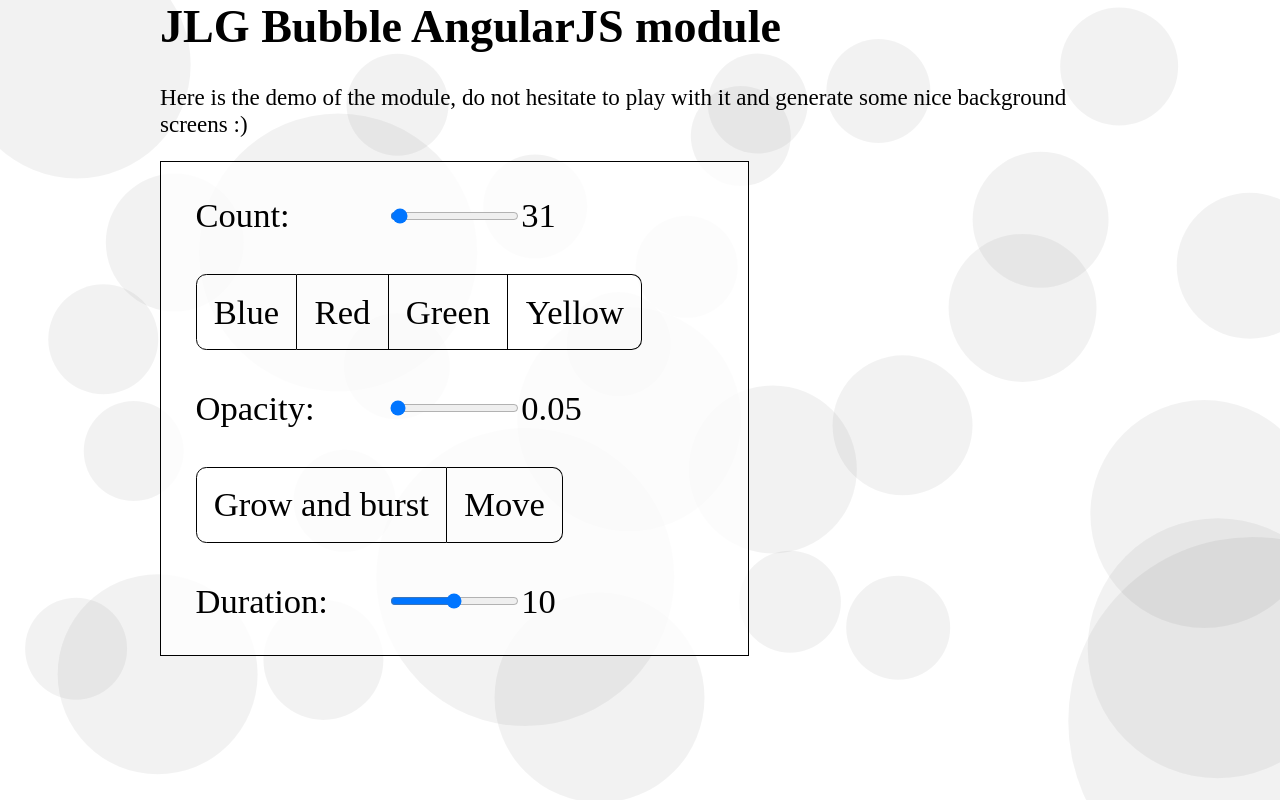
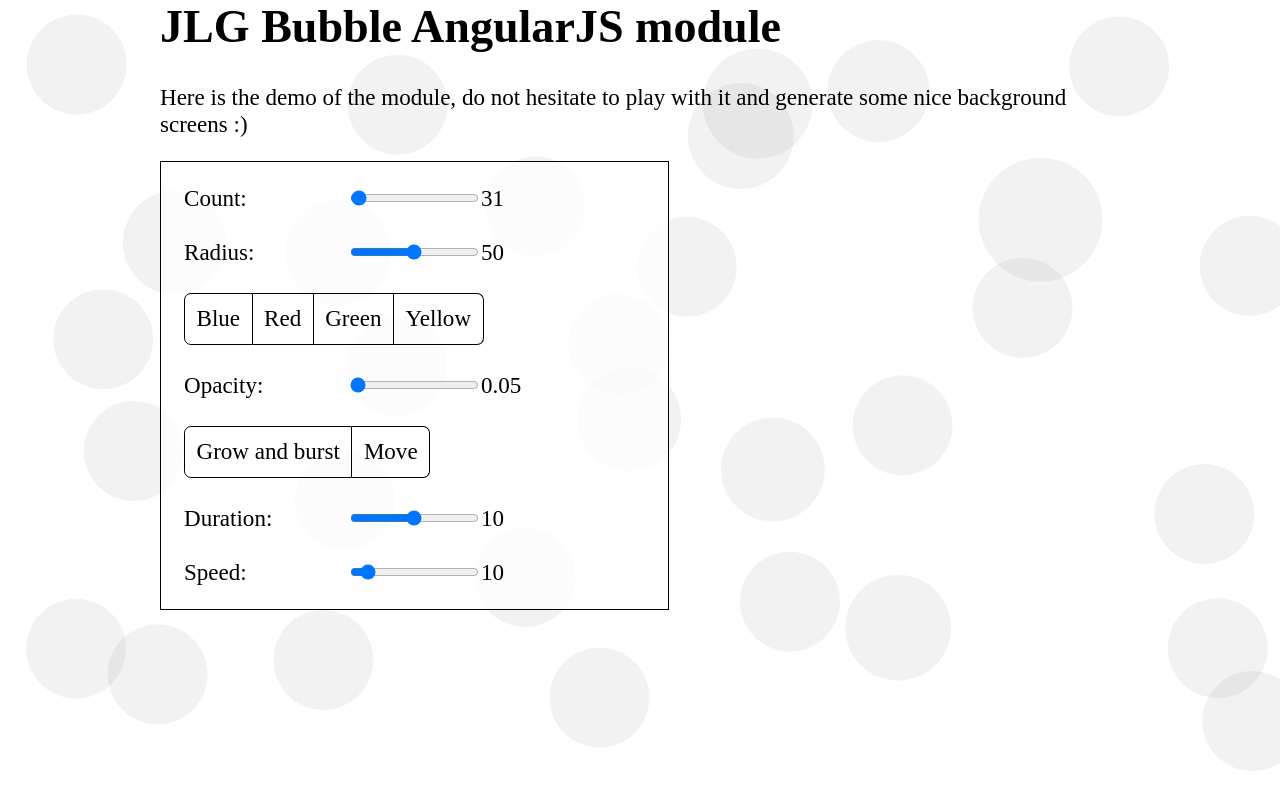
Before and after one commit to jlguenego/jlg-bubble, a plain HTML site: page example/index.html in a window 1280 px wide. Drawn offline with nearby package versions, Linux system fonts and the light colour scheme.

Commit message:
Update 2017-12-27T10:09:38.815Z

```diff
--- a/dist/jlg-bubble.js
+++ b/dist/jlg-bubble.js
@@ -5,8 +5,8 @@
 
 	var app = angular.module('jlg-bubble', []);
 
-	function rand3() {
-		return Math.random() * Math.random() * Math.random();
+	function rand6() {
+		return Math.random() * Math.random() * Math.random() * Math.random() * Math.random() * Math.random();
 	}
 
 	function generateCircle(options) {
@@ -38,9 +38,9 @@
 			var c = {
 				x: (zones[_i2].x + Math.random()) * w,
 				y: (zones[_i2].y + Math.random()) * h,
-				vx: 100 * (Math.random() - 0.5),
-				vy: 100 * (Math.random() - 0.5),
-				r: Math.floor(rand3() * 200 + options.radius),
+				vx: 10 * options.speed * (Math.random() - 0.5),
+				vy: 10 * options.speed * (Math.random() - 0.5),
+				r: Math.floor(rand6() * 100 + options.radius),
 				c: Math.floor(Math.random() * options.colors.length),
 				duration: (1 + Math.random()) * options.duration
 			};
@@ -71,11 +71,11 @@
 				this.render = function () {
 					_this.options.width = _this.options.width || _this.bggen.clientWidth;
 					_this.options.height = _this.options.height || _this.bggen.clientHeight;
+					_this.options.radius = _this.options.radius || 50;
 					_this.options.duration = _this.options.duration || 10;
+					_this.options.speed = _this.options.speed || 10;
 
 					var colors = _this.options.colors || ['hsla(0, 100%, 50%, 0.05)', 'hsla(120, 100%, 50%, 0.05)', 'hsla(240, 100%, 50%, 0.05)', 'hsla(60, 100%, 50%, 0.1)'];
-
-					_this.options.radius = _this.options.radius || 50;
 
 					var content = '';
 					var array = generateCircle(_this.options);
--- a/example/index.html
+++ b/example/index.html
@@ -15,7 +15,17 @@
 		<h1>JLG Bubble AngularJS module</h1>
 		<p>Here is the demo of the module, do not hesitate to play with it and generate some nice background screens :)</p>
 		<form>
-			<label><span>Count: </span><input type="range" ng-model="cfg.count" min="20" max="1000"><span>{{cfg.count}}</span></label>
+			<label>
+				<span>Count: </span>
+				<input type="range" ng-model="cfg.count" min="20" max="1000">
+				<span>{{cfg.count}}</span>
+			</label>
+			<br>
+			<label>
+				<span>Radius: </span>
+				<input type="range" ng-model="cfg.radius" min="1" max="100">
+				<span>{{cfg.radius}}</span>
+			</label>
 			<br>
 			<button-group class="clearfix">
 				<button jlg-state="color.blue">Blue</button>
@@ -24,14 +34,28 @@
 				<button jlg-state="color.yellow">Yellow</button>
 			</button-group>
 			<br>
-			<label><span>Opacity: </span><input type="range" ng-model="cfg.opacity" min="0.05" max="1" step="0.05"><span>{{cfg.opacity}}</span></label>
+			<label>
+				<span>Opacity: </span>
+				<input type="range" ng-model="cfg.opacity" min="0.05" max="1" step="0.05">
+				<span>{{cfg.opacity}}</span>
+			</label>
 			<br>
 			<button-group class="clearfix">
 				<button jlg-state="cfg.grow">Grow and burst</button>
 				<button jlg-state="cfg.move">Move</button>
 			</button-group>
 			<br>
-			<label><span>Duration: </span><input type="range" ng-model="cfg.duration" min="0.1" max="20" step="0.1"><span>{{cfg.duration}}</span></label>
+			<label>
+				<span>Duration: </span>
+				<input type="range" ng-model="cfg.duration" min="0.1" max="20" step="0.1">
+				<span>{{cfg.duration}}</span>
+			</label>
+			<br>
+			<label>
+				<span>Speed: </span>
+				<input type="range" ng-model="cfg.speed" min="1" max="100" step="1">
+				<span>{{cfg.speed}}</span>
+			</label>
 		</form>
 	</main>
 	<script src="https://cdnjs.cloudflare.com/ajax/libs/angular.js/1.6.5/angular.js"></script>
--- a/example/style.css
+++ b/example/style.css
@@ -24,10 +24,10 @@ h1 {
 form {
 	display: block;
 	padding: 1em;
-	width: 15em;
+	width: 20em;
 	background-color: hsla(0, 0%, 100%, 0.8);
 	border: 1px solid black;
-	font-size: 1.5em;
+	font-size: 1em;
 }
 
 label {
@@ -36,7 +36,7 @@ label {
 }
 
 label>span {
-	width: 10em;
+	width: 15em;
 }
 
 button-group {
```
Also changed, not shown: src/jlg-bubble.js (+8 -6 lines).
